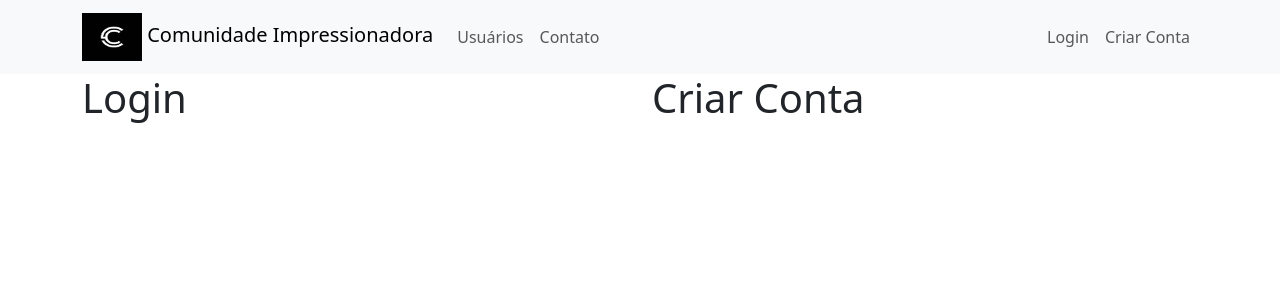
After one commit to lucasamaral296/sitecomunidadeFLASK, a Flask app: page /login in a window 1280 px wide. The commit adds this page. Shown: the top 300 px of the page. Run offline with Flask 3, Linux system fonts and the light colour scheme.

Commit message:
criação login e criar conta

```diff
--- a/main.py
+++ b/main.py
@@ -16,6 +16,9 @@ def contato():
 def usuarios():
     return render_template('usuarios.html', lista_usuarios=lista_usuarios)
 
+@app.route('/login')
+def login():
+    return render_template('login.html')
 
 if __name__ == "__main__":
     app.run(debug=True)
--- /dev/null
+++ b/templates/login.html
@@ -0,0 +1,19 @@
+{% extends 'base.html' %}
+
+{% block body %}
+        <div class="container">
+            <div class="row">
+                <div class="col">
+                    <h1>
+                        Login
+                    </h1>
+                </div>
+                <div class="col">
+                    <h1>
+                        Criar Conta
+                    </h1>
+                </div>
+            </div>
+        </div>
+
+{% endblock %}
--- a/templates/navbar.html
+++ b/templates/navbar.html
@@ -18,10 +18,10 @@
       </ul>
       <ul class="navbar-nav">
         <li class="nav-item">
-          <a class="nav-link" href="#">Login</a>
+          <a class="nav-link" href="{{ url_for('login') }}">Login</a>
         </li>
         <li class="nav-item">
-          <a class="nav-link" href="#">Criar Conta</a>
+          <a class="nav-link" href="{{ url_for('login') }}">Criar Conta</a>
         </li>
       </ul>
     </div>
```
